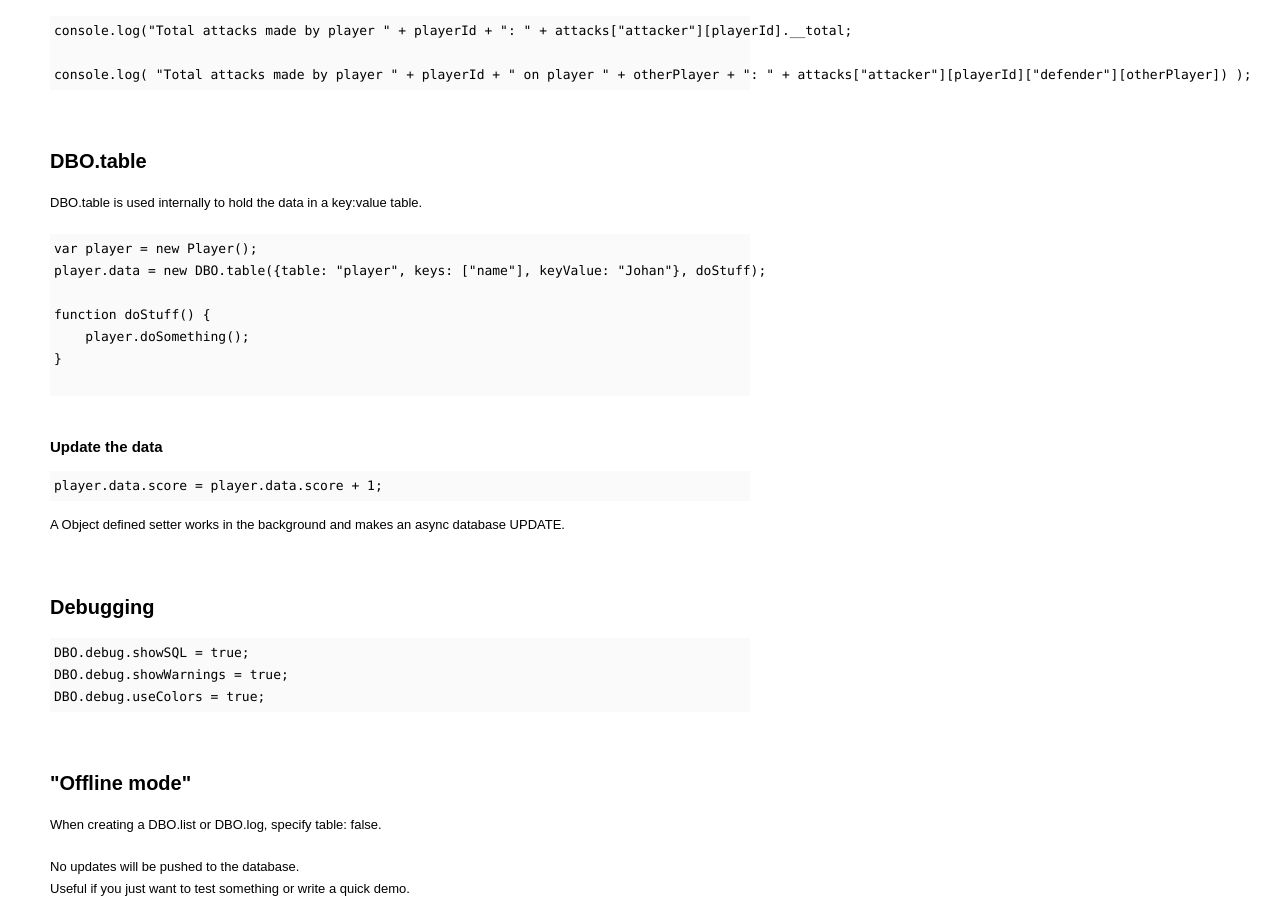
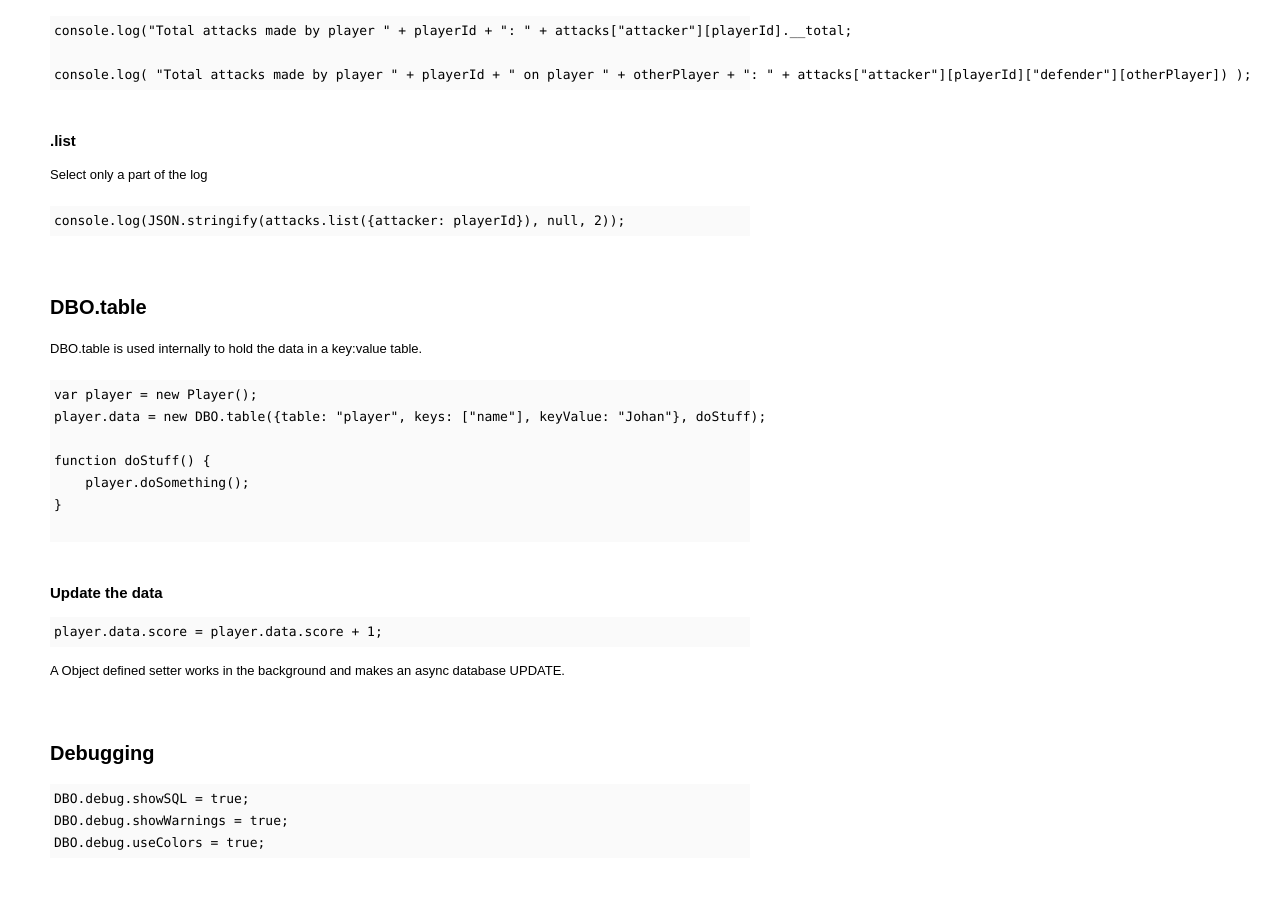
Before and after one commit to Z3TA/dbo, a website: page doc/index.htm in a window 1280 px wide. Shown: the part 3120-4035 px from the top of the page. Drawn offline with Linux system fonts and the light colour scheme.

Commit message:
minior fixes

```diff
--- a/doc/index.htm
+++ b/doc/index.htm
@@ -186,7 +186,13 @@ console.log( "Total attacks made by player " + playerId + " on player " + otherP
 </pre>
 
 
+<h3>.list</h3>
 
+<p>Select only a part of the log</p>
+
+<pre class="prettyprint">
+console.log(JSON.stringify(attacks.list({attacker: playerId}), null, 2));
+</pre>
 
 
 <h2>DBO.table</h2>
--- a/package.json
+++ b/package.json
@@ -2,7 +2,7 @@
   "author": "Z3T4",
   "name": "dbo",
   "description": "Make your data persistent. Database abstraction.",
-  "version": "0.4.1",
+  "version": "0.4.2",
   "main": "./dbo.js",
   "keywords": [
     "Persistent data",
```
Also changed, not shown: dbo.js (+9 -1 lines).
